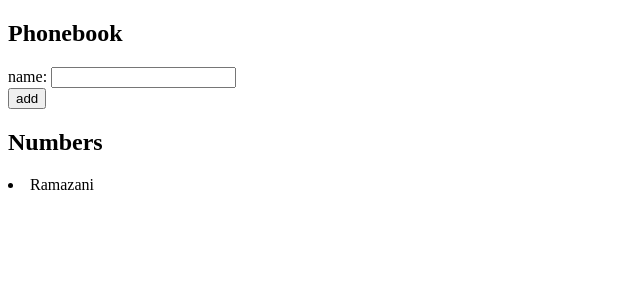
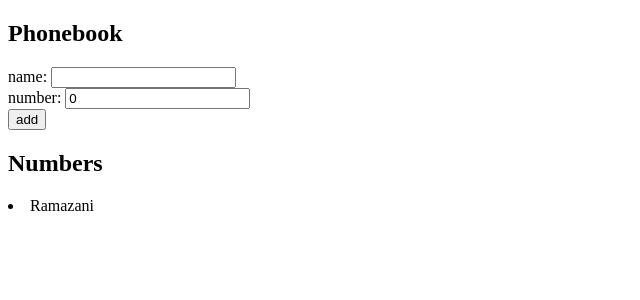
Before and after one commit to RamazaniMwemedi/part02, a React (Create React App) app in the folder parts/: page / in a window 1280 px wide. Shown: the top 300 px of the page, without its empty margins (0-640 px from the left). Built offline with nearby package versions, Linux system fonts and the light colour scheme.

Commit message:
Finished exercise 2.8

```diff
--- a/parts/src/App.js
+++ b/parts/src/App.js
@@ -8,6 +8,7 @@ const App = () => {
 
   ])
   const [newName, setNewName] = useState('')
+  const [phoneNumber, setPhoneNumber] = useState(0)
 
   // Form handler
   const addHandler=(event)=>{
@@ -17,6 +18,7 @@ const App = () => {
     // Adding new person
     const addName={
       name:newName,
+      number: phoneNumber,
       date: new Date().toISOString(),
       important: Math.random()>0.5,
       id: persons.length +1,
@@ -40,19 +42,25 @@ const App = () => {
     setNewName( event.target.value )
   }
 
+  const onChangeNumberH= (event)=>{
+    // console.log(event.target.value);
+    setPhoneNumber(event.target.value)
+  }
   return (
     <div>
       <h2>Phonebook</h2>
       <form onSubmit={addHandler} >
         <div>
           name: <input value={newName} onChange={onChangeHandler} />
+          <br />
+          number: <input type="text" value={phoneNumber} onChange={onChangeNumberH} />
         </div>
         <div>
           <button type="submit">add</button>
         </div>
       </form>
       <h2>Numbers</h2>
-      {persons.map(person=> <Notes key={person.id} names={person.name} /> )}
+      {persons.map(person=> <Notes key={person.id} names={person.name} number={person.number} /> )}
     </div>
   )
 }
--- a/parts/src/Components/Notes.js
+++ b/parts/src/Components/Notes.js
@@ -1,8 +1,8 @@
 import React from 'react'
 
-const Notes = ({ names }) => {
+const Notes = (props) => {
   return (
-    <li>{names}</li>
+    <li>{props.names} {props.number} </li>
   )
 }
 
```
